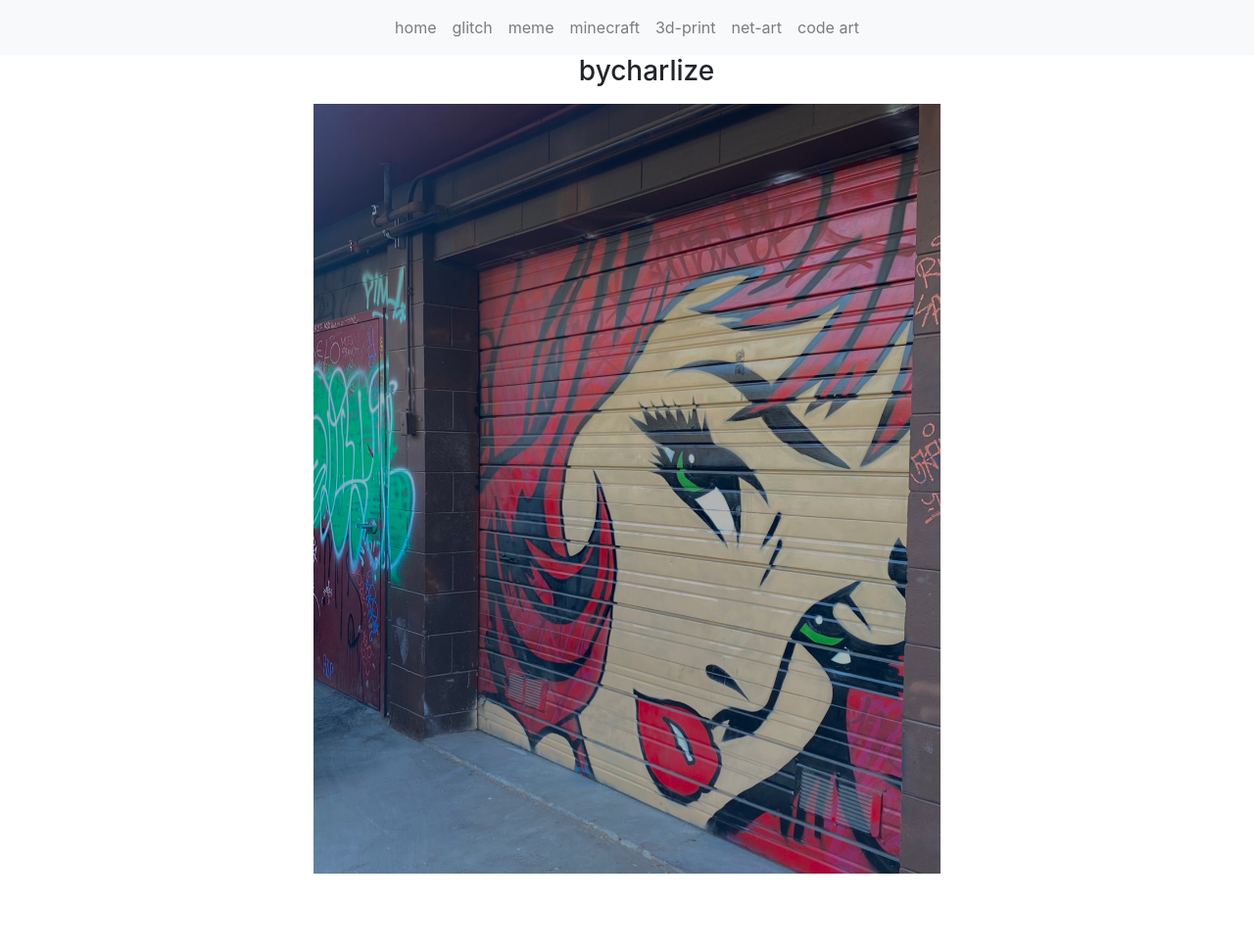
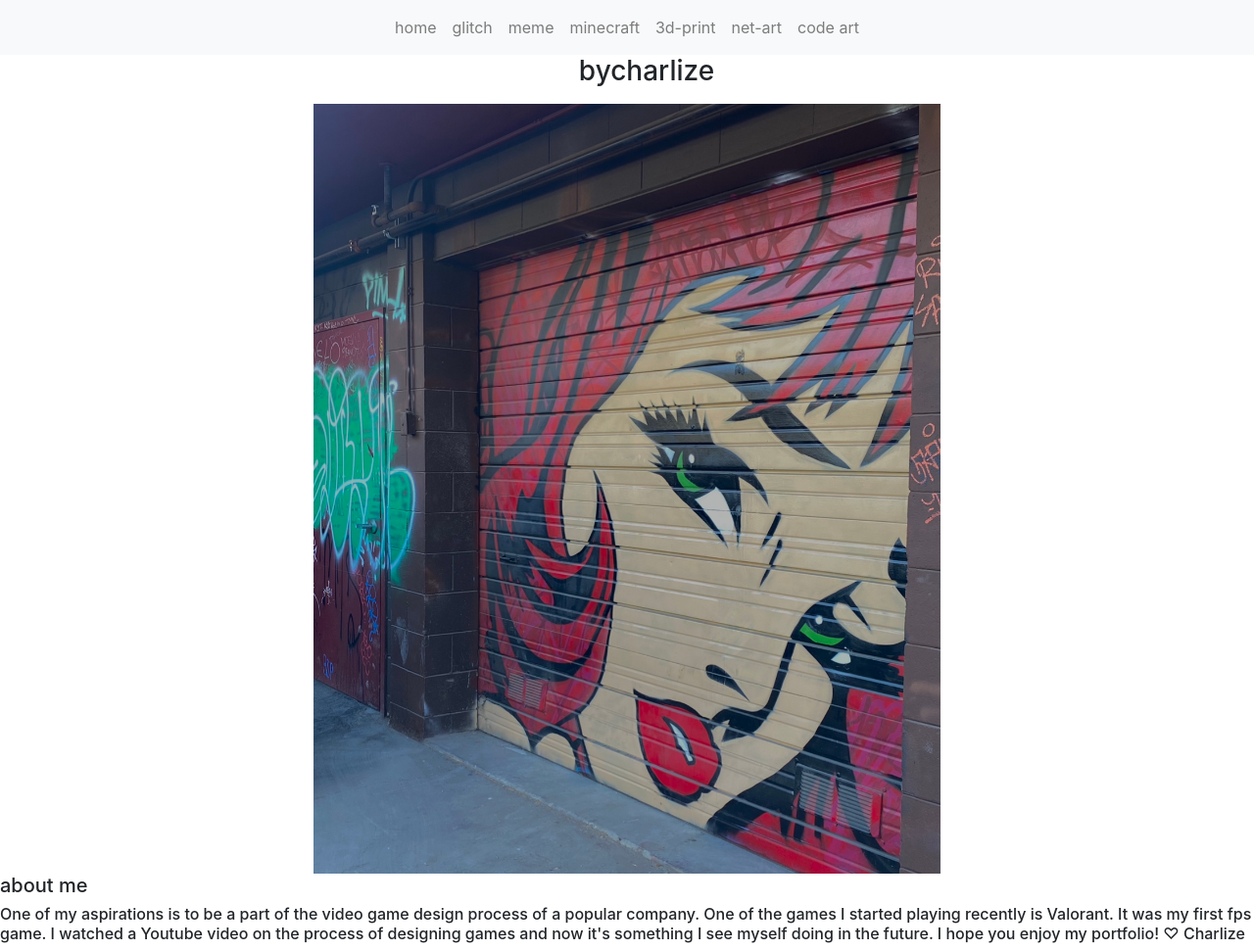
Before and after one commit to bycharlize/bycharlize.github.io, a plain HTML site: page bootstrap/index.html in a window 1280 px wide. Shown: the whole page at 98% size. Before the commit the page ends 892 px from the top, so only its background shows below. Drawn offline with nearby package versions, Linux system fonts and the light colour scheme.

Commit message:
update index

```diff
--- a/bootstrap/index.html
+++ b/bootstrap/index.html
@@ -31,6 +31,8 @@
 </nav>
 <ul><p class="h3 text-center">bycharlize</p></ul>
          <img class="img-fluid mx-auto d-block" style="width:50%" src="homepage.jpg" alt="home">
+    <p class="h5">about me</p>
+    <p class="h6">One of my aspirations is to be a part of the video game design process of a popular company. One of the games I started playing recently is Valorant. It was my first fps game. I watched a Youtube video on the process of designing games and now it's something I see myself doing in the future. I hope you enjoy my portfolio! ♡ Charlize</p>
 
 </body>
 </html>
```
